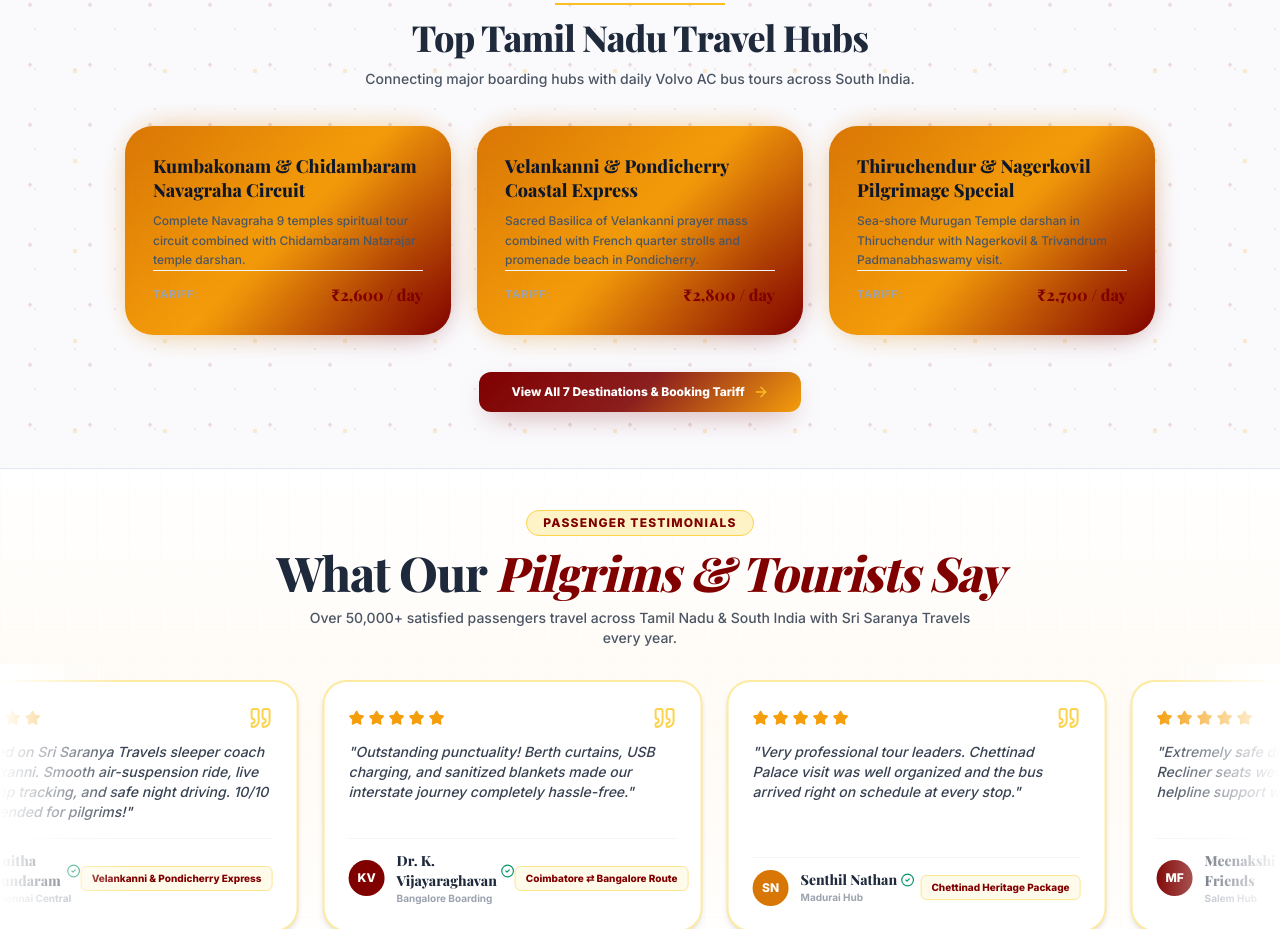
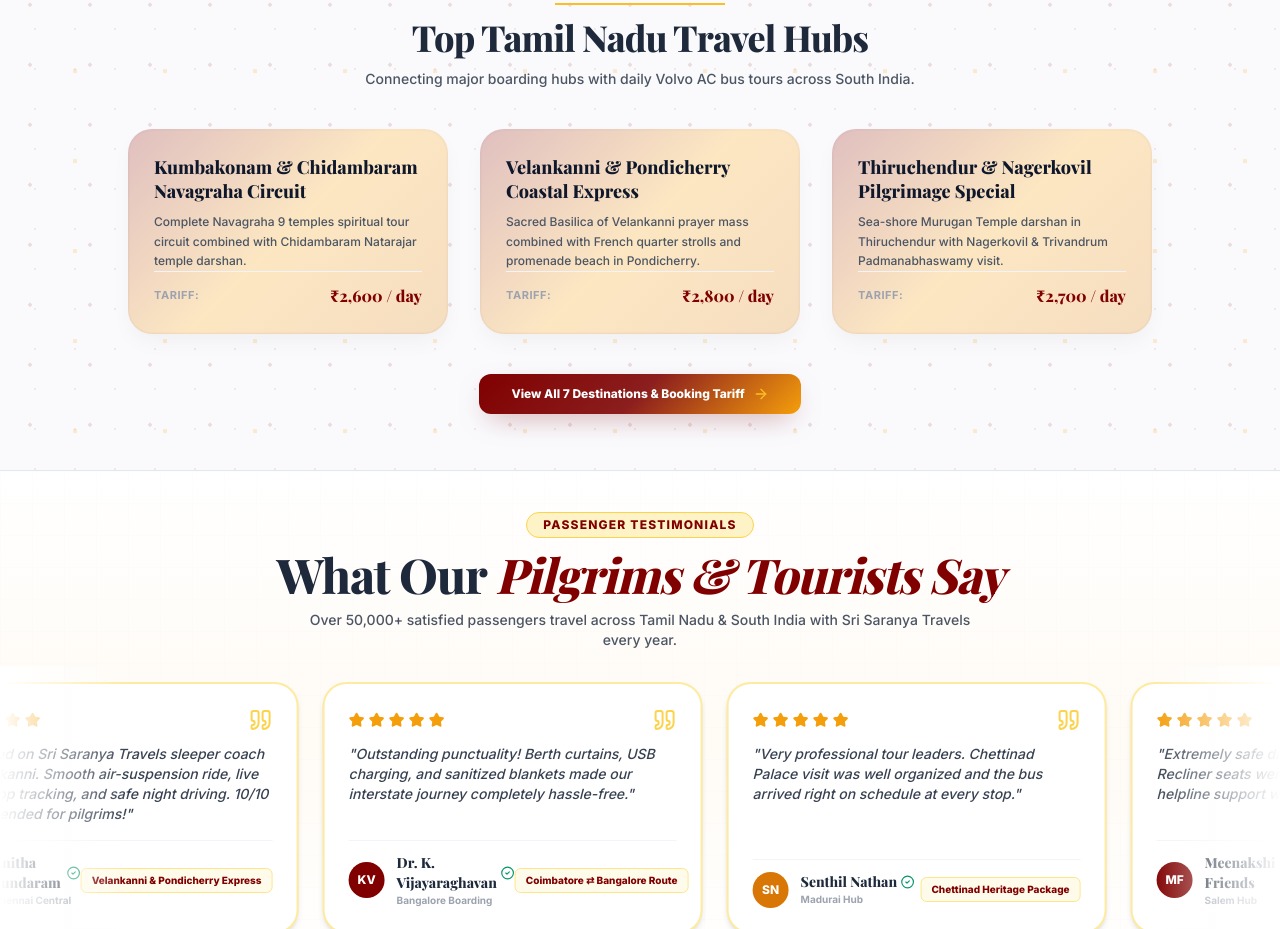
Before and after one commit to Vinodinicti/Tours-Travels, a React (Vite) app: page / in a window 1280 px wide. Shown: the part 3080-4009 px from the top of the page. Built offline with nearby package versions, Linux system fonts and the light colour scheme; the HTML template or start-up script is replaced by a standard one; a web font is replaced by a local one.

Commit message:
Refine gharsh-card animation to an elegant glowing gradient border hover effect with 100% visible high-contrast card text

```diff
--- a/src/index.css
+++ b/src/index.css
@@ -338,7 +338,7 @@
 
 
 /* -------------------------------------------------------------
-   UIVERSE CARD HOVER ANIMATION (by gharsh11032000 - Maroon & Gold Theme)
+   ELEGANT UIVERSE CARD HOVER ANIMATION (Maroon & Gold Theme)
    ------------------------------------------------------------- */
 .gharsh-card {
   position: relative;
@@ -350,20 +350,21 @@
   border-radius: 1.5rem;
   cursor: pointer;
   z-index: 1;
-  border: 1px solid #e2e8f0;
+  border: 2px solid transparent;
+  background-clip: padding-box;
   box-shadow: 0 10px 25px -5px rgba(0, 0, 0, 0.05);
+  transition: transform 0.4s cubic-bezier(0.175, 0.885, 0.32, 1.275), box-shadow 0.4s ease;
 }
 
 .gharsh-card::before {
   content: '';
   position: absolute;
-  inset: -4px;
-  margin: auto;
-  border-radius: 1.75rem;
-  background: linear-gradient(-45deg, #800000 0%, #F59E0B 50%, #D97706 100%);
+  inset: -2px;
+  border-radius: 1.5rem;
+  background: linear-gradient(135deg, #800000 0%, #F59E0B 50%, #D97706 100%);
   z-index: -2;
-  pointer-events: none;
-  transition: all 0.6s cubic-bezier(0.175, 0.885, 0.32, 1.275);
+  opacity: 0.25;
+  transition: opacity 0.4s ease, transform 0.6s ease;
 }
 
 .gharsh-card::after {
@@ -371,19 +372,22 @@
   z-index: -1;
   position: absolute;
   inset: 0;
-  background: linear-gradient(-45deg, #800000 0%, #F59E0B 50%, #D97706 100%);
-  transform: translate3d(0, 0, 0) scale(0.95);
-  filter: blur(18px);
+  background: linear-gradient(135deg, rgba(128, 0, 0, 0.3) 0%, rgba(245, 158, 11, 0.35) 100%);
+  filter: blur(15px);
   border-radius: 1.5rem;
-  transition: filter 0.6s ease;
-  opacity: 0.7;
+  opacity: 0;
+  transition: opacity 0.4s ease;
+}
+
+.gharsh-card:hover {
+  transform: translateY(-6px) scale(1.02);
+  box-shadow: 0 20px 35px -10px rgba(128, 0, 0, 0.15);
+}
+
+.gharsh-card:hover::before {
+  opacity: 1;
 }
 
 .gharsh-card:hover::after {
-  filter: blur(30px);
   opacity: 1;
 }
-
-.gharsh-card:hover::before {
-  transform: rotate(-90deg) scaleX(1.34) scaleY(0.77);
-}
```
